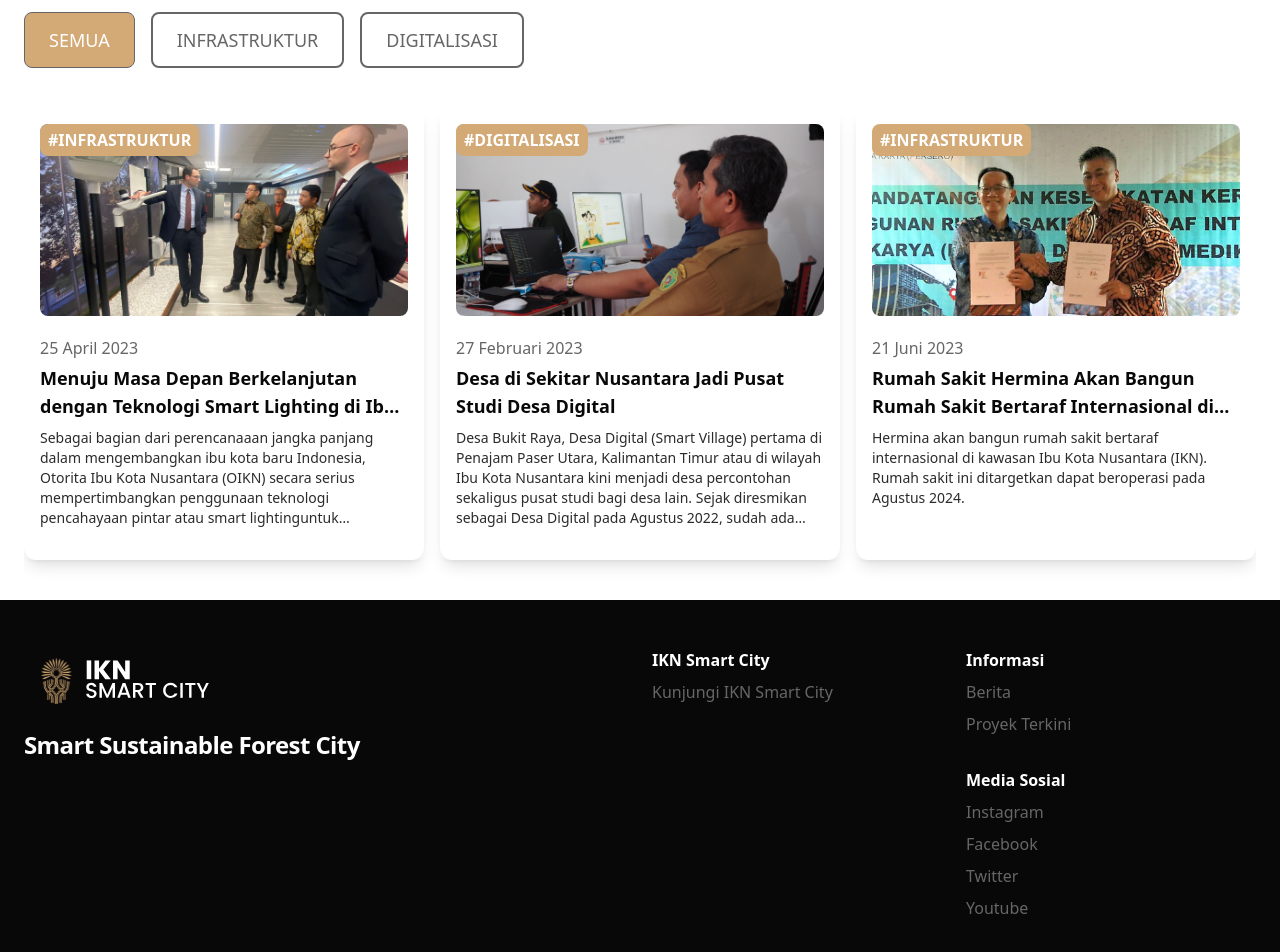
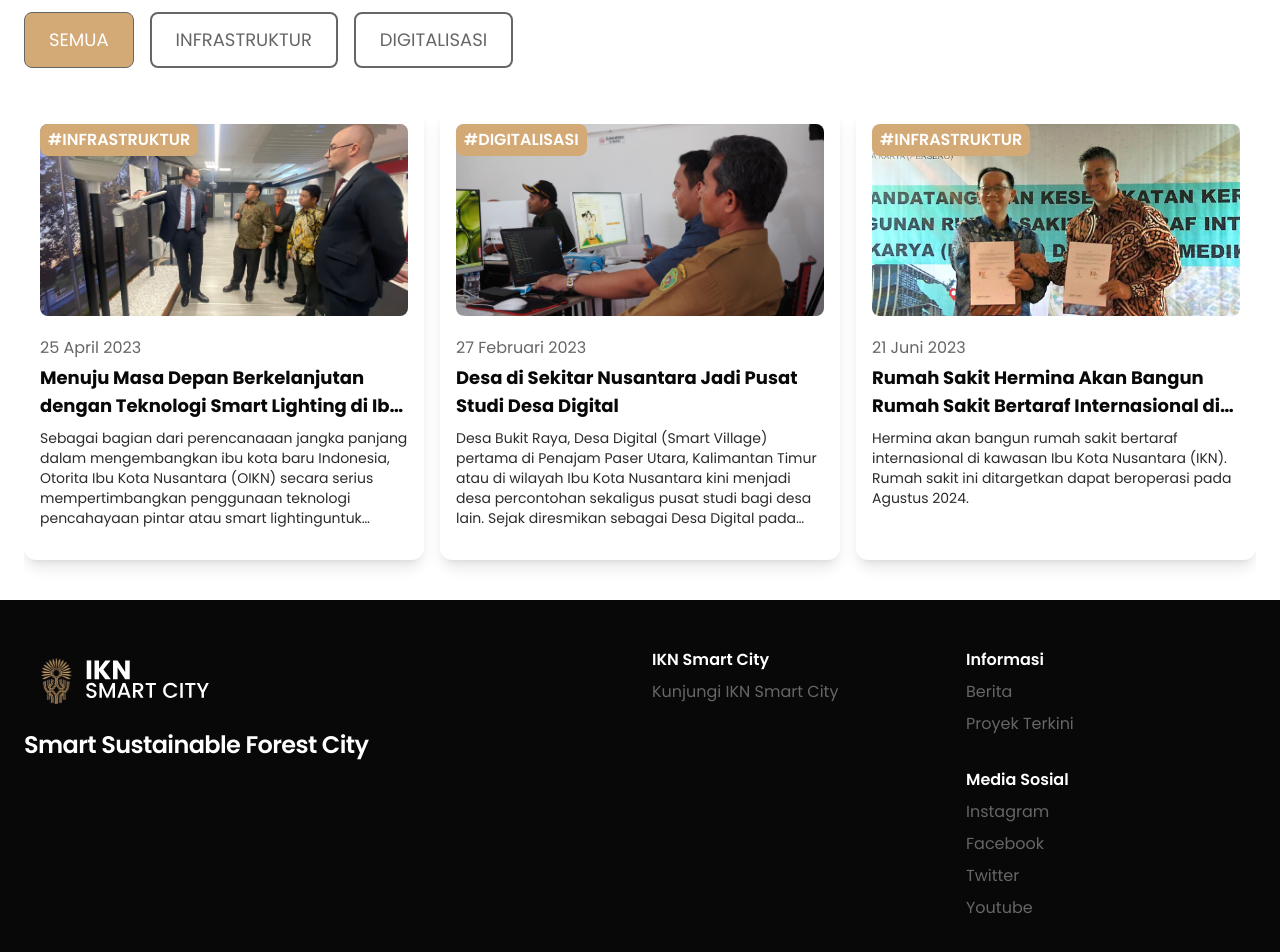
Before and after one commit to madfauz/smart-city-ikn, a React (Vite) app: page / in a window 1280 px wide. Shown: the part 1280-2232 px from the top of the page. Built offline with nearby package versions, Linux system fonts and the light colour scheme.

Commit message:
update font

```diff
--- a/src/components/Footer.jsx
+++ b/src/components/Footer.jsx
@@ -14,13 +14,13 @@ const Footer = () => {
               alt="IKN Smart City logo"
               className="w-28 h-auto sm:w-32 md:w-40 lg:w-48"
             />
-            <h1 className="mt-4 max-w-lg text-xl font-semibold tracking-tight text-gray-800 xl:text-2xl sm:text-3xl md:text-4xl text-white">
+            <h1 className="font-poppins mt-4 max-w-lg text-xl font-semibold tracking-tight text-gray-800 xl:text-2xl sm:text-3xl md:text-4xl text-white">
               Smart Sustainable Forest City
             </h1>
           </div>
 
           <div>
-            <p className="font-semibold text-white">
+            <p className="font-poppins font-semibold text-white">
               {" "}
               {t("footer.baris-pertama.judul")}
             </p>
@@ -30,7 +30,7 @@ const Footer = () => {
                 link
                 target="_blank"
                 href="https://maps.app.goo.gl/MKb7hnrbHT1y3Sa77"
-                className="dark:text-gray text-gray transition-colors  duration-300  dark:hover:text-primary hover:underline hover:cursor-pointer hover:text-primary"
+                className="font-poppins dark:text-gray text-gray transition-colors  duration-300  dark:hover:text-primary hover:underline hover:cursor-pointer hover:text-primary"
               >
                 {t("footer.baris-pertama.list-1")}
               </a>
@@ -38,7 +38,7 @@ const Footer = () => {
           </div>
 
           <div>
-            <p className="font-semibold text-white">
+            <p className="font-poppins font-semibold text-white">
               {" "}
               {t("footer.baris-kedua.judul")}
             </p>
@@ -46,19 +46,19 @@ const Footer = () => {
             <div className="flex flex-col items-start mt-2 space-y-2">
               <a
                 href="#sectionberita"
-                className=" text-gray transition-colors  duration-300 dark:text-gray dark:hover:text-primary hover:underline hover:cursor-pointer hover:text-primary"
+                className="font-poppins text-gray transition-colors  duration-300 dark:text-gray dark:hover:text-primary hover:underline hover:cursor-pointer hover:text-primary"
               >
                 {t("footer.baris-kedua.list-1")}
               </a>
               <a
                 href="#sectionproyek"
-                className=" text-gray transition-colors  duration-300 dark:text-gray dark:hover:text-primary hover:underline hover:cursor-pointer hover:text-primary"
+                className="font-poppins text-gray transition-colors  duration-300 dark:text-gray dark:hover:text-primary hover:underline hover:cursor-pointer hover:text-primary"
               >
                 {t("footer.baris-kedua.list-2")}
               </a>
             </div>
 
-            <p className="font-semibold  mt-8 text-white">
+            <p className="font-poppins font-semibold  mt-8 text-white">
               {t("footer.baris-ketiga.judul")}
             </p>
 
@@ -67,7 +67,7 @@ const Footer = () => {
                 link
                 href="https://www.instagram.com/ikn_id"
                 target="_blank"
-                className=" text-gray transition-colors  duration-300 dark:text-gray dark:hover:text-primary hover:underline hover:cursor-pointer hover:text-primary"
+                className="font-poppins text-gray transition-colors  duration-300 dark:text-gray dark:hover:text-primary hover:underline hover:cursor-pointer hover:text-primary"
               >
                 {t("footer.baris-ketiga.list-1")}
               </a>
@@ -75,7 +75,7 @@ const Footer = () => {
                 link
                 href="https://www.facebook.com/iknindonesia1"
                 target="_blank"
-                className=" text-gray transition-colors  duration-300 dark:text-gray dark:hover:text-primary hover:underline hover:cursor-pointer hover:text-primary"
+                className="font-poppins text-gray transition-colors  duration-300 dark:text-gray dark:hover:text-primary hover:underline hover:cursor-pointer hover:text-primary"
               >
                 {t("footer.baris-ketiga.list-2")}
               </a>
@@ -83,7 +83,7 @@ const Footer = () => {
                 link
                 href="https://x.com/ikn_id"
                 target="_blank"
-                className=" text-gray transition-colors  duration-300 dark:text-gray dark:hover:text-primary hover:underline hover:cursor-pointer hover:text-primary"
+                className="font-poppins text-gray transition-colors  duration-300 dark:text-gray dark:hover:text-primary hover:underline hover:cursor-pointer hover:text-primary"
               >
                 {t("footer.baris-ketiga.list-3")}
               </a>
@@ -91,7 +91,7 @@ const Footer = () => {
                 link
                 href="https://www.youtube.com/@iknindonesia4397"
                 target="_blank"
-                className=" text-gray transition-colors  duration-300 dark:text-gray dark:hover:text-primary hover:underline hover:cursor-pointer hover:text-primary"
+                className="font-poppins text-gray transition-colors  duration-300 dark:text-gray dark:hover:text-primary hover:underline hover:cursor-pointer hover:text-primary"
               >
                 {t("footer.baris-ketiga.list-4")}
               </a>
@@ -100,7 +100,7 @@ const Footer = () => {
         </div>
 
         <hr className="mt-12 border-gray md:mt-12 dark:border-gray-700 h-2" />
-        <p className="font-semibold p-2 text-white md:text-center md:text-lg md:p-4">
+        <p className="font-poppins font-semibold p-2 text-white md:text-center md:text-lg md:p-4">
           © 2024 Copyright IKN Smart City
         </p>
       </div>
--- a/src/components/News.jsx
+++ b/src/components/News.jsx
@@ -35,11 +35,11 @@ function News() {
       className="w-full px-4 sm:px-6 lg:px-8mx-auto dark:bg-dark"
     >
       <div className="flex flex-col items-center justify-center text-center ">
-        <p className="pt-8 mb-2 text-4xl sm:text-4xl md:text-5xl font-bold tracking-tight text-dark dark:text-white">
+        <p className="font-poppins pt-8 mb-2 text-4xl sm:text-4xl md:text-5xl font-bold tracking-tight text-dark dark:text-white">
           {t("bagian_berita.header_berita")}
         </p>
 
-        <p className="dark:text-white text-base mb-4 sm:mb-6 md:mb-md text-gray-700">
+        <p className="font-poppins dark:text-white text-base mb-4 sm:mb-6 md:mb-md text-gray-700">
           {t("bagian_berita.deskripsi_berita")}
         </p>
       </div>
@@ -50,9 +50,9 @@ function News() {
           onClick={() => handleCategoryClick("kategori-1")}
           className={`${
             selectedCategory === "kategori-1"
-              ? "bg-primary text-white hover:text-white dark:hover:text-white dark:border-none"
-              : "bg-white dark:bg-dark text-gray dark:border-opacity-20 border-2"
-          } dark:border-white dark:text-white dark:hover:text-primary dark:hover:border-primary hover:text-primary hover:cursor-pointer hover:border-primary leading-[1.5] border border-gray py-2 px-4 md:py-3 md:px-6 rounded-lg flex items-center justify-center font-regular text-base lg:text-lg`}
+              ? "font-poppins bg-primary text-white hover:text-white dark:hover:text-white dark:border-none"
+              : "font-poppins bg-white dark:bg-dark text-gray dark:border-opacity-20 border-2"
+          } font-poppins dark:border-white dark:text-white dark:hover:text-primary dark:hover:border-primary hover:text-primary hover:cursor-pointer hover:border-primary leading-[1.5] border border-gray py-2 px-4 md:py-3 md:px-6 rounded-lg flex items-center justify-center font-regular text-base lg:text-lg`}
         >
           {t("kategori-konten.kategori-1")}
         </span>
@@ -61,9 +61,9 @@ function News() {
           onClick={() => handleCategoryClick("kategori-2")}
           className={`${
             selectedCategory === "kategori-2"
-              ? "bg-primary text-white hover:text-white dark:hover:text-white dark:border-none"
-              : "bg-white dark:bg-dark text-gray dark:border-opacity-20 border-2"
-          } dark:border-white dark:text-white dark:hover:text-primary dark:hover:border-primary hover:text-primary hover:cursor-pointer hover:border-primary leading-[1.5] border border-gray py-2 px-4 md:py-3 md:px-6 rounded-lg flex items-center justify-center font-regular text-base lg:text-lg`}
+              ? "font-poppins bg-primary text-white hover:text-white dark:hover:text-white dark:border-none"
+              : "font-poppins bg-white dark:bg-dark text-gray dark:border-opacity-20 border-2"
+          } font-poppins dark:border-white dark:text-white dark:hover:text-primary dark:hover:border-primary hover:text-primary hover:cursor-pointer hover:border-primary leading-[1.5] border border-gray py-2 px-4 md:py-3 md:px-6 rounded-lg flex items-center justify-center font-regular text-base lg:text-lg`}
         >
           {t("kategori-konten.kategori-2")}
         </span>
@@ -72,9 +72,9 @@ function News() {
           onClick={() => handleCategoryClick("kategori-3")}
           className={`${
             selectedCategory === "kategori-3"
-              ? "bg-primary text-white hover:text-white dark:hover:text-white dark:border-none"
-              : "bg-white dark:bg-dark text-gray dark:border-opacity-20 border-2"
-          } dark:border-white dark:text-white dark:hover:text-primary dark:hover:border-primary hover:text-primary hover:cursor-pointer hover:border-primary leading-[1.5] border border-gray py-2 px-4 md:py-3 md:px-6 rounded-lg flex items-center justify-center font-regular text-base lg:text-lg`}
+              ? "font-poppins bg-primary text-white hover:text-white dark:hover:text-white dark:border-none"
+              : "font-poppins bg-white dark:bg-dark text-gray dark:border-opacity-20 border-2"
+          } font-poppins dark:border-white dark:text-white dark:hover:text-primary dark:hover:border-primary hover:text-primary hover:cursor-pointer hover:border-primary leading-[1.5] border border-gray py-2 px-4 md:py-3 md:px-6 rounded-lg flex items-center justify-center font-regular text-base lg:text-lg`}
         >
           {t("kategori-konten.kategori-3")}
         </span>
@@ -102,7 +102,7 @@ function News() {
             >
               <div className="relative">
                 <div className="p-4">
-                  <div className="bg-primary m-4 absolute top-0 left-0 bg-indigo-500 text-white font-semibold px-2 py-1 rounded-lg">
+                  <div className="font-poppins bg-primary m-4 absolute top-0 left-0 bg-indigo-500 text-white font-semibold px-2 py-1 rounded-lg">
                     {t("card-berita.tag_berita.berita-1")}
                   </div>
                   <img
@@ -113,13 +113,13 @@ function News() {
                 </div>
               </div>
               <div className="px-4 pb-8 pt-1">
-                <p className="dark:text-white text-gray text-left text-sm sm:text-base mb-1">
+                <p className="font-poppins dark:text-white text-gray text-left text-sm sm:text-base mb-1">
                   {t("card-berita.tanggal_berita.berita-1")}
                 </p>
-                <div className="hover:underline dark:hover:underline dark:text-white text-lg font-bold text-dark mb-2 line-clamp-2">
+                <div className="font-poppins hover:underline dark:hover:underline dark:text-white text-lg font-bold text-dark mb-2 line-clamp-2">
                   {t("card-berita.judul_berita.berita-1")}
                 </div>
-                <p className="dark:text-white text-semidark font-regular text-sm line-clamp-5">
+                <p className="font-poppins dark:text-white text-semidark font-regular text-sm line-clamp-5">
                   {t("card-berita.preview_berita.preview-1")}
                 </p>
               </div>
@@ -135,7 +135,7 @@ function News() {
             >
               <div className="relative">
                 <div className="p-4">
-                  <div className="bg-primary m-4 absolute top-0 left-0 bg-indigo-500 text-white font-semibold px-2 py-1 rounded-lg">
+                  <div className="font-poppins bg-primary m-4 absolute top-0 left-0 bg-indigo-500 text-white font-semibold px-2 py-1 rounded-lg">
                     {t("card-berita.tag_berita.berita-2")}
                   </div>
                   <img
@@ -147,13 +147,13 @@ function News() {
               </div>
 
               <div className="px-4 pb-8 pt-1">
-                <p className="dark:text-white text-gray text-left text-sm sm:text-base mb-1">
+                <p className="font-poppins dark:text-white text-gray text-left text-sm sm:text-base mb-1">
                   {t("card-berita.tanggal_berita.berita-2")}
                 </p>
-                <div className="hover:underline dark:hover:underline dark:text-white text-lg font-bold text-dark mb-2 line-clamp-2">
+                <div className="font-poppins hover:underline dark:hover:underline dark:text-white text-lg font-bold text-dark mb-2 line-clamp-2">
                   {t("card-berita.judul_berita.berita-2")}
                 </div>
-                <p className="dark:text-white text-semidark font-regular text-sm line-clamp-5">
+                <p className="font-poppins dark:text-white text-semidark font-regular text-sm line-clamp-5">
                   {t("card-berita.preview_berita.preview-2")}
                 </p>
               </div>
@@ -168,7 +168,7 @@ function News() {
             >
               <div className="relative">
                 <div className="p-4">
-                  <div className="bg-primary m-4 absolute top-0 left-0 bg-indigo-500 text-white font-semibold px-2 py-1 rounded-lg">
+                  <div className="font-poppins bg-primary m-4 absolute top-0 left-0 bg-indigo-500 text-white font-semibold px-2 py-1 rounded-lg">
                     {t("card-berita.tag_berita.berita-3")}
                   </div>
                   <img
@@ -180,13 +180,13 @@ function News() {
               </div>
 
               <div className="px-4 pb-8 pt-1">
-                <p className="dark:text-white text-gray text-left text-sm sm:text-base mb-1">
+                <p className="font-poppins dark:text-white text-gray text-left text-sm sm:text-base mb-1">
                   {t("card-berita.tanggal_berita.berita-3")}
                 </p>
-                <div className="dark:text-white hover:underline dark:hover:underline  text-lg font-bold text-dark mb-2 line-clamp-2">
+                <div className="font-poppins dark:text-white hover:underline dark:hover:underline  text-lg font-bold text-dark mb-2 line-clamp-2">
                   {t("card-berita.judul_berita.berita-3")}
                 </div>
-                <p className="dark:text-white text-semidark font-regular text-sm line-clamp-5">
+                <p className="font-poppins dark:text-white text-semidark font-regular text-sm line-clamp-5">
                   {t("card-berita.preview_berita.preview-3")}
                 </p>
               </div>
```
Also changed, not shown: src/components/Modal.jsx (+10 -10 lines).
